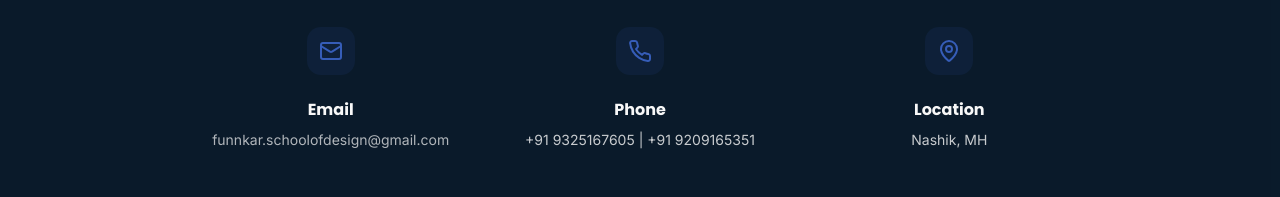
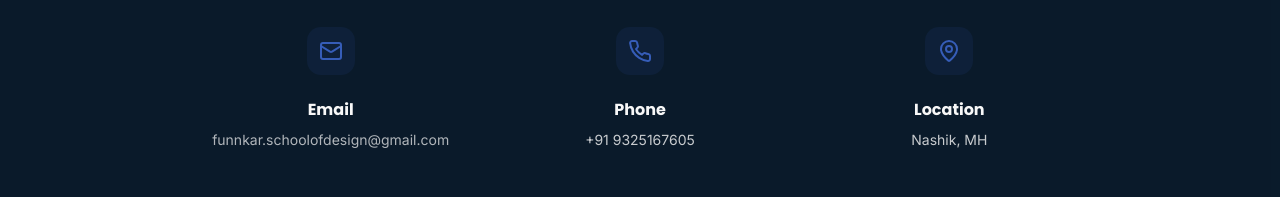
Before and after one commit to Bernie-Dramos/Funnkar-School-of-Design, a Next.js app: page / in a window 1280 px wide. Shown: the part 3760-3957 px from the top of the page. Built offline with nearby package versions, Linux system fonts and the light colour scheme.

Commit message:
Update contact.tsx

```diff
--- a/components/contact.tsx
+++ b/components/contact.tsx
@@ -77,7 +77,7 @@ export default function Contact() {
               <Phone className="w-5 h-5 sm:w-6 sm:h-6 text-accent" />
             </div>
             <h3 className="font-bold mb-2 text-sm sm:text-base font-poppins">Phone</h3>
-            <p className="text-foreground/80 text-xs sm:text-sm">+91 9325167605 | +91 9209165351</p>
+            <p className="text-foreground/80 text-xs sm:text-sm">+91 9325167605</p>
           </div>
           <div className="text-center">
             <div className="inline-block p-2 sm:p-3 rounded-xl bg-accent/10 mb-3 sm:mb-4">
```
